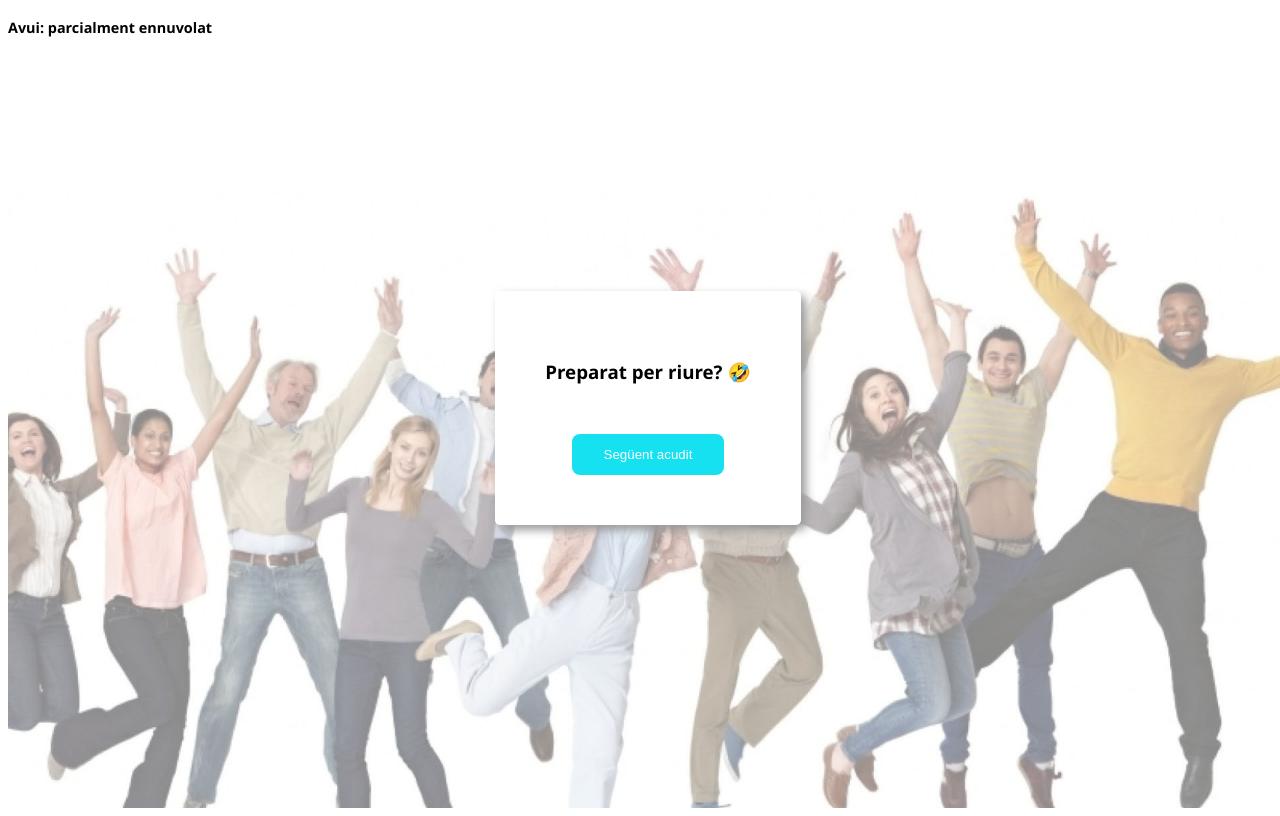
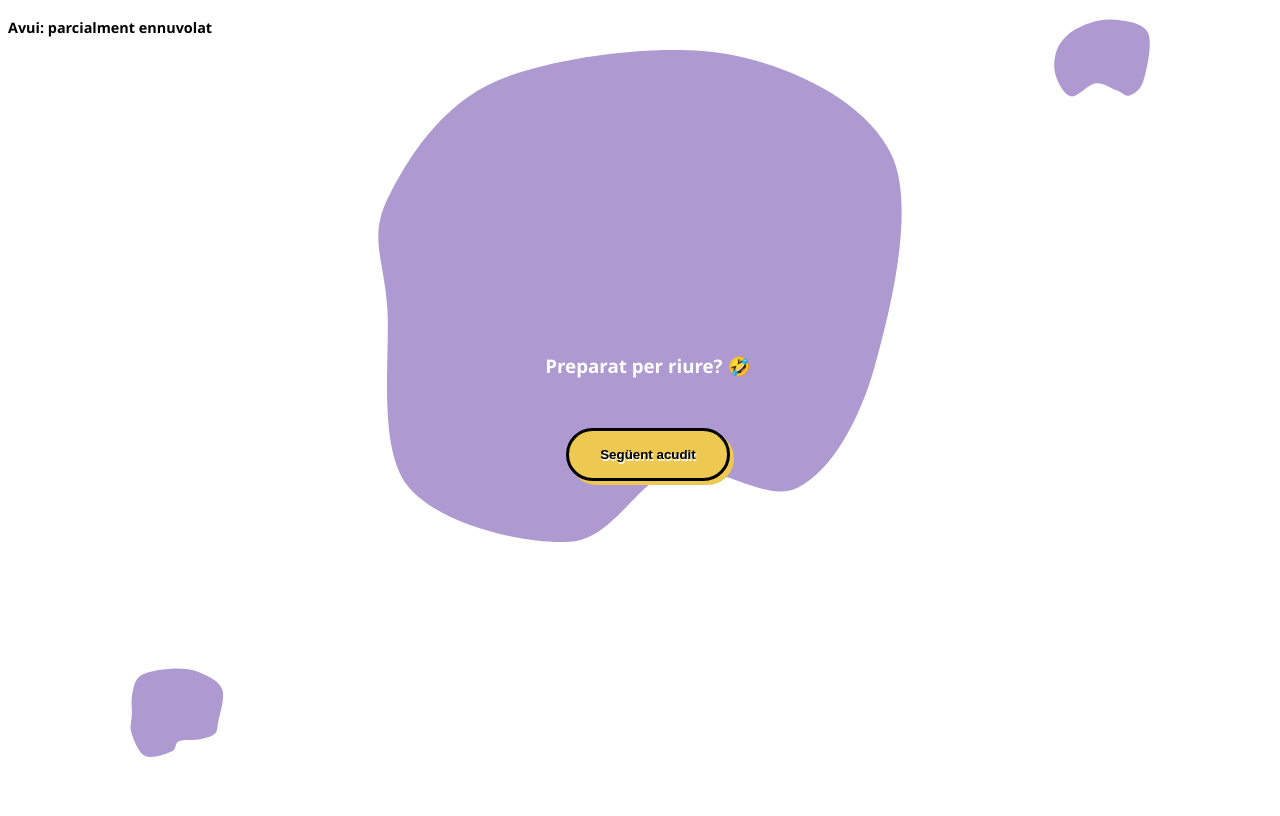
Before and after one commit to AnaMAguila/5, a plain HTML site: page index.html in a window 1280 px wide. Drawn offline with Linux system fonts and the light colour scheme; no server answers.

Commit message:
Ej6. Maquetación final

```diff
--- a/css/style.css
+++ b/css/style.css
@@ -8,9 +8,6 @@ body {
     width: 100vw;
     height: 100vh;
     display: flex;
-    background: rgba(3, 172, 240, 0.5);
-    background-image: url(../assets/img/fons.jpg);
-    background-size: cover;
 }
 
 .temps {
@@ -25,13 +22,42 @@ body {
     vertical-align: middle;
 }
 
+.caixaBlob {
+    width: 80vw;
+    height: 95vh;
+    z-index: -10;
+    position: absolute;
+    left:0;
+    right:0;
+    margin-left:auto;
+    margin-right:auto;
+}
+
+.blobPrinc {
+    width: 45vw;
+    margin-left:auto;
+    margin-right:auto;
+}
+
+.blobSec1 {
+    width: 100px;
+    right: 0;
+    top: 0;
+    position: absolute;
+}
+
+.blobSec2 {
+    width: 100px;
+    left:0;
+    bottom: 0;
+    position: absolute;
+}
+
 .caixaAcudit {
-    background-color: #fff;
-    border-radius: 5px;
-    box-shadow: 5px 5px 10px rgb(155, 155, 155);
-    padding: 50px;
+    width: 380px;
     margin: auto;
     text-align: center;
+    color: #fff;
 }
 
 .textAcudit {
@@ -41,26 +67,30 @@ body {
 
 .btnValoracio {
     border: none;
-    background-color: #fff;
+    background-color: #00000000;
     cursor:pointer;
-    margin-bottom: 50px;
+    margin-bottom: 30px;
     font-size: 1.5rem;
-
 }
 
 .btnAcudit {
-	background-color:#16e1f0;
-    border: none;
-	border-radius:8px;
+	box-shadow: 4px 4px 0px 0px #edc951;
+	background-color:#edc951;
+	border-radius:28px;
+	border:3px solid #000000;
 	display:inline-block;
 	cursor:pointer;
-	color:#ffffff;
-	padding:13px 32px;
+	color:#000000;
+	font-weight:bold;
+	padding:16px 31px;
 	text-decoration:none;
+	text-shadow:1px 2px 0px #ffffff;
 }
+
 .btnAcudit:hover {
-	background-color:#29aac1;
+	background-color:#f0b609;
 }
+
 .btnAcudit:active {
 	position:relative;
 	top:1px;
--- a/index.html
+++ b/index.html
@@ -14,6 +14,8 @@
             Avui: parcialment ennuvolat
         </div>
 
+        <div class="caixaBlob"></div>
+
         <div class="caixaAcudit">
             <h3>Preparat per riure? &#129315;</h3>
             <p class="textAcudit"></p>
--- a/js/main.js
+++ b/js/main.js
@@ -33,8 +33,27 @@ fetch("https://weather.visualcrossing.com/VisualCrossingWebServices/rest/service
 // Muestra el tiempo
 function processWeatherData(response) {
     var days = response.days[0];
-    divTemps.innerHTML = days.description;
+    // divTemps.innerHTML = days.description;
+    divTemps.innerHTML = `<img src="./assets/icons/${days.icon}.png" alt="Weather" class="svg-icon"> | ${days.temp}ºC`;
 }
+function generaBlob() {
+    const caixaBlob = document.querySelector(`.caixaBlob`);
+    const blobAleatori = Math.floor(Math.random() * 10);
+    const blobAleaSec1 = Math.floor(Math.random() * 10);
+    const blobAleaSec2 = Math.floor(Math.random() * 10);
+    caixaBlob.innerHTML = `
+        <div class="blobSec1">
+        <img src="./assets/blob/blob${blobAleaSec1}.svg" >
+        </div>
+        <div class="blobPrinc">
+        <img src="./assets/blob/blob${blobAleatori}.svg">
+        </div>
+        <div class="blobSec2">
+        <img src="./assets/blob/blob${blobAleaSec2}.svg">
+        </div>`;
+}
+// Llama a la función al cargar la página
+generaBlob();
 // API Jokes
 function mostraAcudit() {
     return __awaiter(this, void 0, void 0, function* () {
@@ -48,6 +67,7 @@ function mostraAcudit() {
         //console.log(acuditObj.joke);
         acuditNet = acuditObj.joke;
         textAcudit.innerHTML = `" ${acuditNet} "`;
+        generaBlob();
     });
 }
 // API Jokes de Chuck Norris
@@ -62,6 +82,7 @@ function mostraAcuditChuck() {
         divValoracio.style.display = `block`;
         acuditNet = acuditObj.value;
         textAcudit.innerHTML = `" ${acuditNet} "`;
+        generaBlob();
     });
 }
 // Genera un número aleatorio para mostrar los chistes
```
Also changed, not shown: ts/main.ts (+29 -1 lines), assets/blob/blob0.svg (added), assets/blob/blob1.svg (added), assets/blob/blob2.svg (added), assets/blob/blob3.svg (added), assets/blob/blob4.svg (added), assets/blob/blob5.svg (added), assets/blob/blob6.svg (added), assets/blob/blob7.svg (added), assets/blob/blob8.svg (added), assets/blob/blob9.svg (added).
